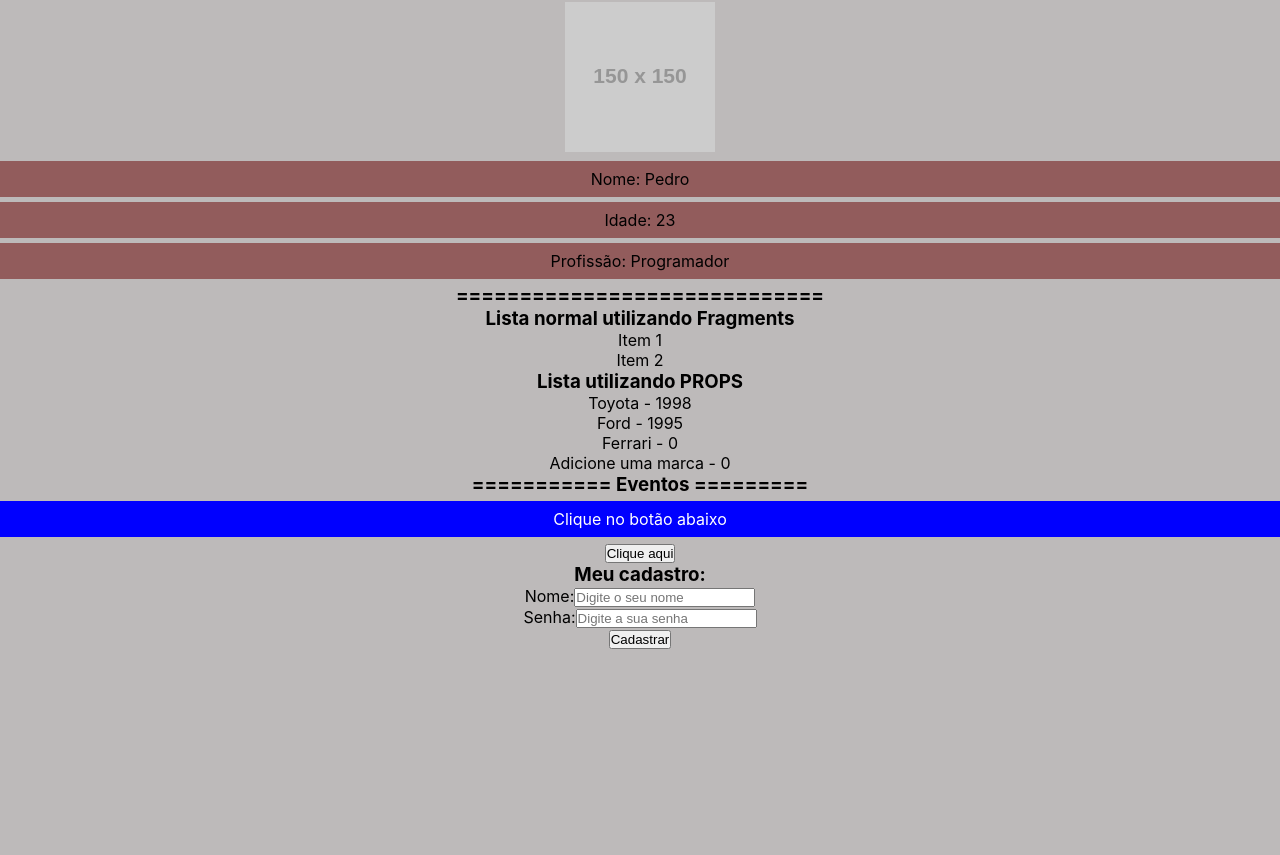
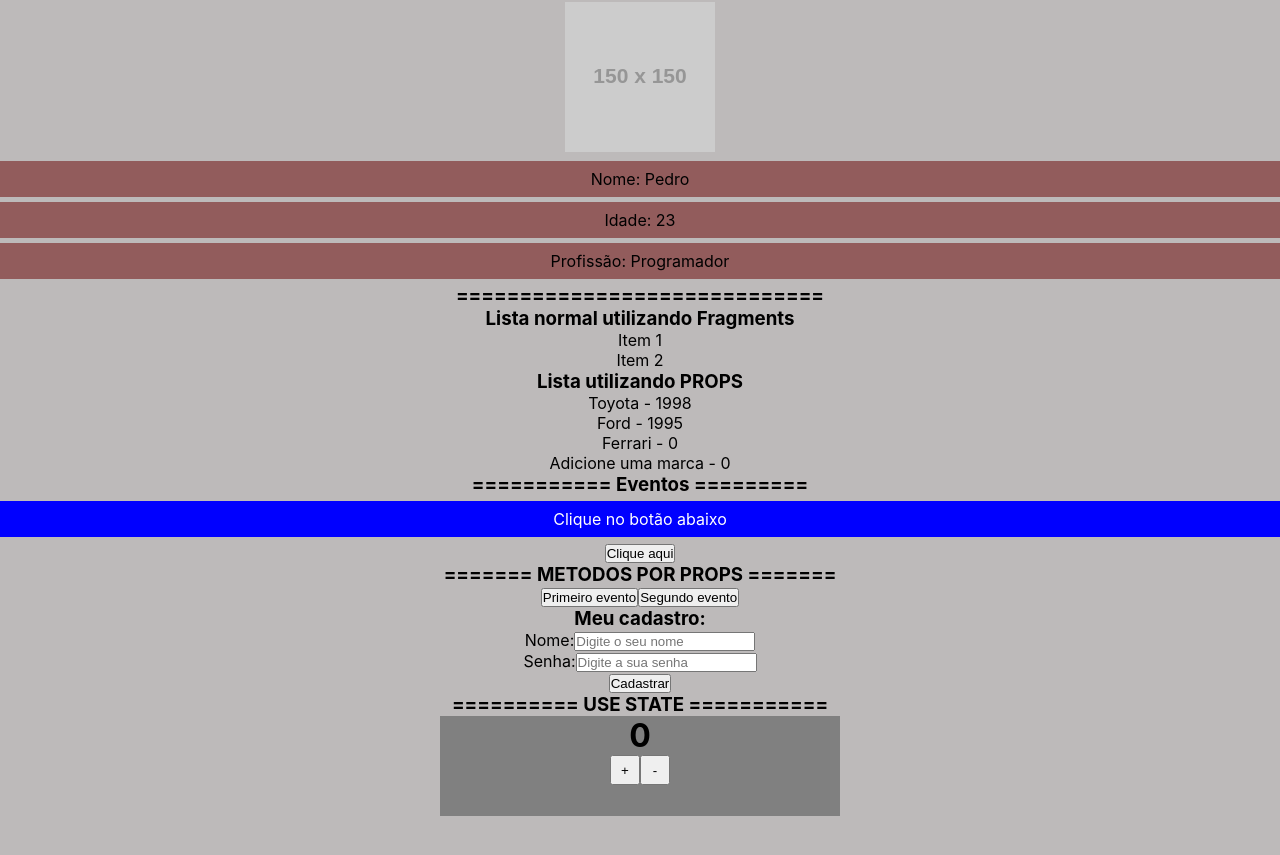
Before and after one commit to asaelhonorio/ReactJS, a React (Create React App) app in the folder meu-projeto/: page / in a window 1280 px wide. Shown: the part 333-1188 px from the top of the page. Built offline with nearby package versions, Linux system fonts and the light colour scheme.

Commit message:
praticando

```diff
--- a/meu-projeto/src/App.js
+++ b/meu-projeto/src/App.js
@@ -5,6 +5,8 @@ import Pessoa from './components/Pessoa';
 import List from './components/List';
 import Evento from './components/Evento';
 import Form from './components/Form';
+import UseState from './components/UseState';
+import Button from './components/evento/Button';
 
 // Função principal que faz tudo acontecer
 function App() {
@@ -30,9 +32,11 @@ function App() {
       <List />
 
       {/*======== TESTANDO EVENTOS=======*/}
-      <Evento/>
+      <Evento />
 
-      <Form/>
+      <Form />
+      <h3>========== USE STATE ===========</h3>
+      <UseState/>
 
     </div>
 
--- a/meu-projeto/src/components/Evento.js
+++ b/meu-projeto/src/components/Evento.js
@@ -1,9 +1,17 @@
 import styles from './Evento.module.css'
+import Button from './evento/Button'
+import PraticProps from './PraticProps'
 
 function Evento() {
 
     function clicar() {
         alert('Funcionou!')
+    }
+    function primeiroEvento(){
+        alert('Ativando primeiro evento')
+    }
+    function segundoEvento(){
+        alert('Ativando segundo evento')
     }
 
     return (
@@ -11,6 +19,11 @@ function Evento() {
             <h3>=========== Eventos =========</h3>
             <p className={styles.pClick}>Clique no botão abaixo</p>
             <button onClick={clicar}>Clique aqui</button>
+
+            <h3>======= METODOS POR PROPS =======</h3>
+            <Button event={primeiroEvento} text='Primeiro evento'/>
+            <Button event={segundoEvento} text='Segundo evento'/>
+
         </div>
     )
 }
--- /dev/null
+++ b/meu-projeto/src/components/UseState.js
@@ -0,0 +1,23 @@
+import styles from './UseState.module.css'
+import { useState } from 'react'
+
+function UseState() {
+
+    const [numero, setNumero] = useState(0)
+    function aumentar(){
+        setNumero((prevState) => prevState + 1)
+    }
+    function diminuir(){
+        setNumero((prevState) => prevState - 1)
+    }
+
+    return (
+        <div className={styles.divState}>
+            <h1>{numero}</h1>
+            <button className={styles.btn1} onClick={aumentar}>+</button>
+            <button className={styles.btn2} onClick={diminuir}>-</button>
+        </div>
+    )
+}
+
+export default UseState
--- /dev/null
+++ b/meu-projeto/src/components/UseState.module.css
@@ -0,0 +1,14 @@
+.divState{
+    background-color: gray;
+    width: 400px;
+    height: 100px;
+    margin: auto;
+}
+.btn1{
+    width: 30px;
+    height: 30px;
+}
+.btn2{
+    width: 30px;
+    height: 30px;
+}
--- /dev/null
+++ b/meu-projeto/src/components/evento/Button.js
@@ -0,0 +1,4 @@
+function Button(props){
+    return <button onClick={props.event}>{props.text}</button>
+}
+export default Button
```
